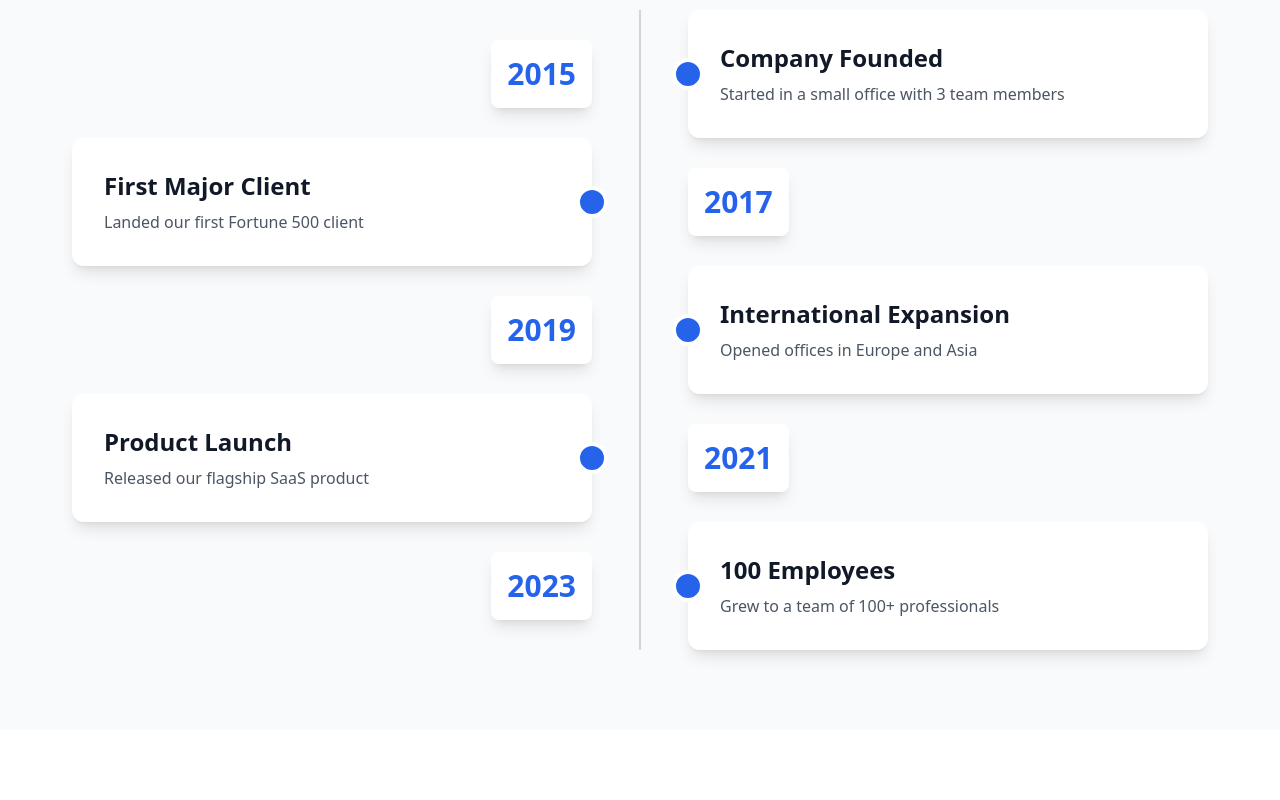
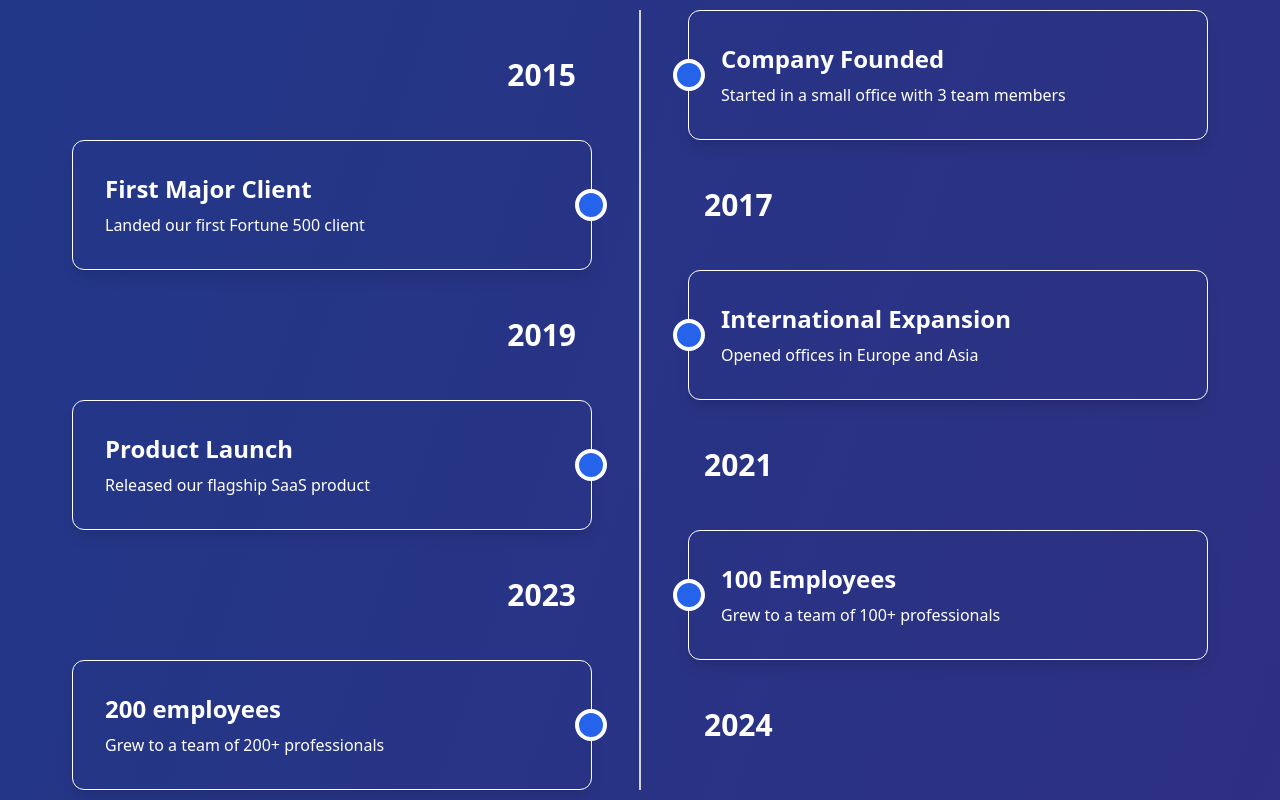
Before and after one commit to somu46/rayndi, a React (Create React App) app: page /company in a window 1280 px wide. Shown: the part 1800-2600 px from the top of the page. Built offline with nearby package versions, Linux system fonts and the light colour scheme.

Commit message:
UI components: update colors, backgrounds, and text styles across multiple pages`

```diff
--- a/src/Components/Home/Home.js
+++ b/src/Components/Home/Home.js
@@ -272,9 +272,9 @@ const HomePage = () => {
                     <div className="bg-blue-100 p-2 rounded-full mr-4 mt-1">
                       <FiCheck className="text-blue-600 w-5 h-5" />
                     </div>
-                    <div>
-                      <h3 className="text-xl font-bold text-gray-900">{step}</h3>
-                      <p className="text-gray-600">
+                    <div className="border border-red-700">
+                      <h3 className="text-xl font-bold text-white">{step}</h3>
+                      <p className="text-white">
                         {index === 0 && "We analyze your business needs and market landscape"}
                         {index === 1 && "Creating a detailed roadmap for success"}
                         {index === 2 && "Crafting user-centered interfaces and experiences"}
--- a/src/Pages/Company/Company.jsx
+++ b/src/Pages/Company/Company.jsx
@@ -9,6 +9,7 @@ const CompanyPage = () => {
     { year: "2019", event: "International Expansion", description: "Opened offices in Europe and Asia" },
     { year: "2021", event: "Product Launch", description: "Released our flagship SaaS product" },
     { year: "2023", event: "100 Employees", description: "Grew to a team of 100+ professionals" },
+    { year: "2024", event: "200 employees", description: "Grew to a team of 200+ professionals" },
   ];
 
   // Services data
@@ -22,9 +23,9 @@ const CompanyPage = () => {
   ];
 
   return (
-    <div className="bg-white">
+    <div className="bg-gradient-to-br from-blue-900 to-indigo-900">
       {/* Hero Section */}
-      <section className="relative overflow-hidden bg-gradient-to-br from-blue-900 to-indigo-900 text-white">
+      <section className="relative overflow-hidden  text-white">
         {/* Animated background elements */}
         <motion.div
           animate={{
@@ -87,7 +88,7 @@ const CompanyPage = () => {
       </section>
 
       {/* Logo Cloud */}
-      <section className="py-16 bg-gray-50">
+      <section className="py-16 ">
         <div className="container mx-auto px-6">
           <motion.div
             initial={{ opacity: 0 }}
@@ -187,7 +188,7 @@ const CompanyPage = () => {
       </section>
 
       {/* Milestones */}
-      <section className="py-20 bg-gray-50">
+      <section className="py-20">
         <div className="container mx-auto px-6">
           <motion.div
             initial={{ opacity: 0 }}
@@ -204,9 +205,9 @@ const CompanyPage = () => {
             </p>
           </motion.div>
 
-          <div className="relative">
+          <div className="relative ">
             {/* Timeline line */}
-            <div className="hidden lg:block absolute left-1/2 top-0 h-full w-0.5 bg-gray-300 transform -translate-x-1/2"></div>
+            <div className="hidden  lg:block absolute left-1/2 top-0 h-full w-0.5 bg-gray-300 transform -translate-x-1/2"></div>
 
             <div className="space-y-16 lg:space-y-0">
               {milestones.map((milestone, index) => (
@@ -220,21 +221,21 @@ const CompanyPage = () => {
                 >
                   {/* Year */}
                   <div className={`lg:w-1/2 lg:px-12 mb-8 lg:mb-0 ${index % 2 === 0 ? 'lg:text-right' : 'lg:text-left'}`}>
-                    <div className="inline-block bg-white p-4 rounded-lg shadow-lg">
-                      <div className="text-3xl font-bold text-blue-600">{milestone.year}</div>
+                    <div className="inline-block  p-4 rounded-lg ">
+                      <div className="text-3xl font-bold text-white">{milestone.year}</div>
                     </div>
                   </div>
 
                   {/* Event */}
-                  <div className="lg:w-1/2 lg:px-12">
-                    <div className="bg-white p-8 rounded-xl shadow-lg relative">
+                  <div className="lg:w-1/2 lg:px-12 ">
+                    <div className=" p-8 rounded-xl shadow-lg relative border border-white">
                       {index % 2 === 0 ? (
                         <div className="hidden lg:block absolute -left-4 top-1/2 transform -translate-y-1/2 w-8 h-8 bg-blue-600 rounded-full border-4 border-white"></div>
                       ) : (
                         <div className="hidden lg:block absolute -right-4 top-1/2 transform -translate-y-1/2 w-8 h-8 bg-blue-600 rounded-full border-4 border-white"></div>
                       )}
-                      <h3 className="text-2xl font-bold mb-2 text-gray-900">{milestone.event}</h3>
-                      <p className="text-gray-600">{milestone.description}</p>
+                      <h3 className="text-2xl font-bold mb-2 text-white">{milestone.event}</h3>
+                      <p className="text-white">{milestone.description}</p>
                     </div>
                   </div>
                 </motion.div>
@@ -285,7 +286,7 @@ const CompanyPage = () => {
       </section>
 
       {/* CTA */}
-      <section className="py-28 bg-gradient-to-r from-blue-600 to-purple-600 text-white">
+      <section className="py-28  text-white">
         <div className="container mx-auto px-6 text-center">
           <motion.div
             initial={{ opacity: 0, scale: 0.9 }}
--- a/src/Pages/Solutions/Solutions.jsx
+++ b/src/Pages/Solutions/Solutions.jsx
@@ -61,9 +61,9 @@ const SolutionsPage = () => {
   ];
 
   return (
-    <div className="bg-gray-50">
+    <div className="bg-gradient-to-br from-gray-900 to-blue-900">
       {/* Hero Section */}
-      <section className="relative overflow-hidden bg-gradient-to-br from-gray-900 to-blue-900 text-white">
+      <section className="relative overflow-hidden  text-white">
         {/* Animated background elements */}
         <motion.div
           animate={{
@@ -179,7 +179,7 @@ const SolutionsPage = () => {
       </section>
 
       {/* How We Work */}
-      <section className="py-20 bg-white">
+      <section className="py-20 ">
         <div className="container mx-auto px-6">
           <motion.div
             initial={{ opacity: 0 }}
@@ -257,7 +257,7 @@ const SolutionsPage = () => {
       </section>
 
       {/* Industries */}
-      <section className="py-20 bg-gray-50">
+      <section className="py-20 ">
         <div className="container mx-auto px-6">
           <motion.div
             initial={{ opacity: 0 }}
@@ -362,7 +362,7 @@ const SolutionsPage = () => {
       </section>
 
       {/* CTA */}
-      <section className="py-28 bg-gradient-to-r from-blue-600 to-purple-600 text-white">
+      <section className="py-28 text-white">
         <div className="container mx-auto px-6 text-center">
           <motion.div
             initial={{ opacity: 0, scale: 0.9 }}
--- a/src/Pages/Work/Work.jsx
+++ b/src/Pages/Work/Work.jsx
@@ -82,9 +82,9 @@ const WorkPage = () => {
   }, [activeCategory]);
 
   return (
-    <div className="bg-gray-50">
+    <div className="bg-gradient-to-br from-gray-900 to-blue-900">
       {/* Hero Section */}
-      <section className="relative overflow-hidden bg-gradient-to-br from-gray-900 to-blue-900 text-white">
+      <section className="relative overflow-hidden  text-white">
         {/* Animated background elements */}
         <motion.div
           animate={{
@@ -140,7 +140,7 @@ const WorkPage = () => {
       </section>
 
       {/* Filter Controls */}
-      <section className="py-12 bg-white sticky top-0 z-10 shadow-sm">
+      <section className="py-12  sticky top-0 z-10 shadow-sm">
         <div className="container mx-auto px-6">
           <motion.div
             initial={{ opacity: 0 }}
@@ -271,7 +271,7 @@ const WorkPage = () => {
       </section>
 
       {/* Testimonials */}
-      <section className="py-20 bg-white">
+      <section className="py-20">
         <div className="container mx-auto px-6">
           <motion.div
             initial={{ opacity: 0 }}
@@ -323,7 +323,7 @@ const WorkPage = () => {
       </section>
 
       {/* CTA */}
-      <section className="py-28 bg-gradient-to-r from-blue-600 to-purple-600 text-white">
+      <section className="py-28 text-white">
         <div className="container mx-auto px-6 text-center">
           <motion.div
             initial={{ opacity: 0, scale: 0.9 }}
```
